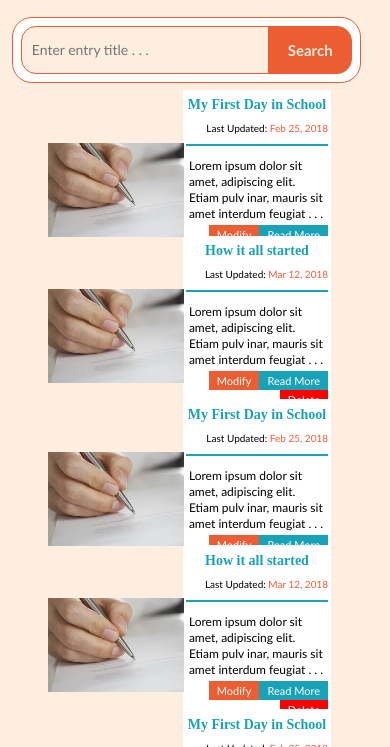
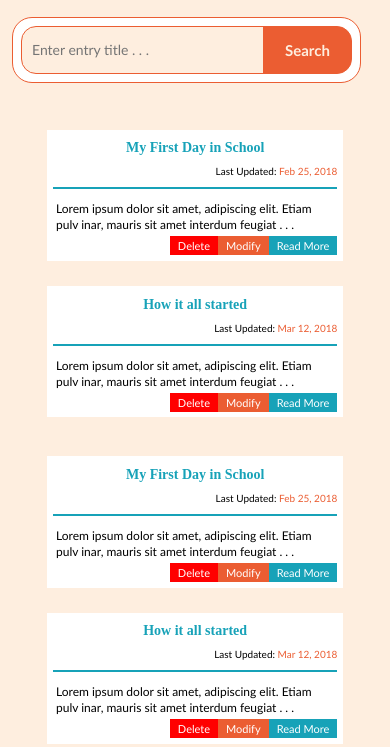
Before and after one commit to VictorUkafor/MyDiary, a plain HTML site: page UI/all-entries.html in a window 390 px wide. Shown: the part 97-844 px from the top of the page. Drawn offline with Linux system fonts and the light colour scheme; no server answers.

Commit message:
Fixes bug in responsiveness of the display section of all-entries page for mobile screens

```diff
--- a/UI/css/styles.css
+++ b/UI/css/styles.css
@@ -577,12 +577,34 @@ footer{
 
 .search-field{
     width: 78%;
+    margin-left: -4%;
 }
 
 .search-button{
     width: 28%;
 }
 
+.body form{
+    margin-left: 4%;
+}
+
+.image-div{
+    width: 0;
+}
+
+.body .entries{
+    margin-left: -72%;
+    padding-bottom: 370px;
+}
+
+.entries{
+    min-width: 180%;
+    margin-top: 180px;
+}
+
+.entry-div{
+    margin-bottom: 150px;
+}
 
 footer{
     padding-bottom: 10px;
```
